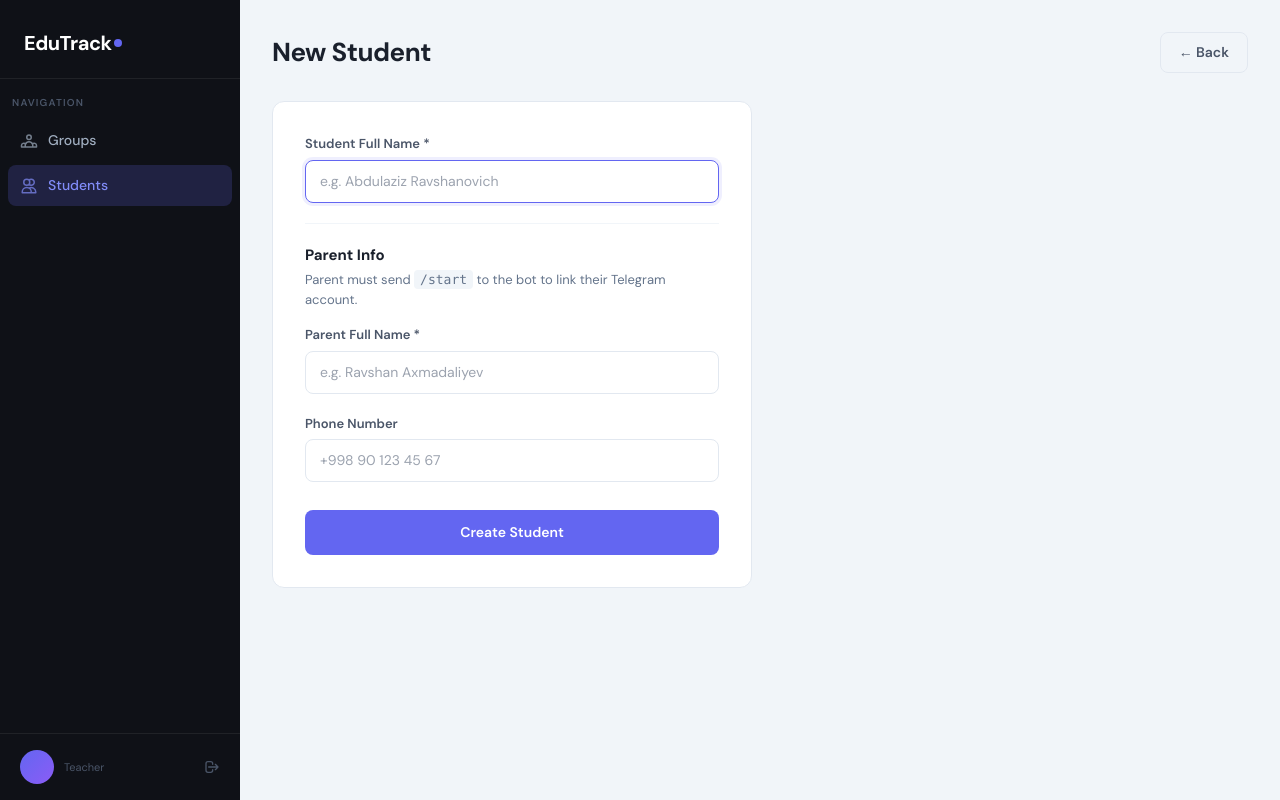
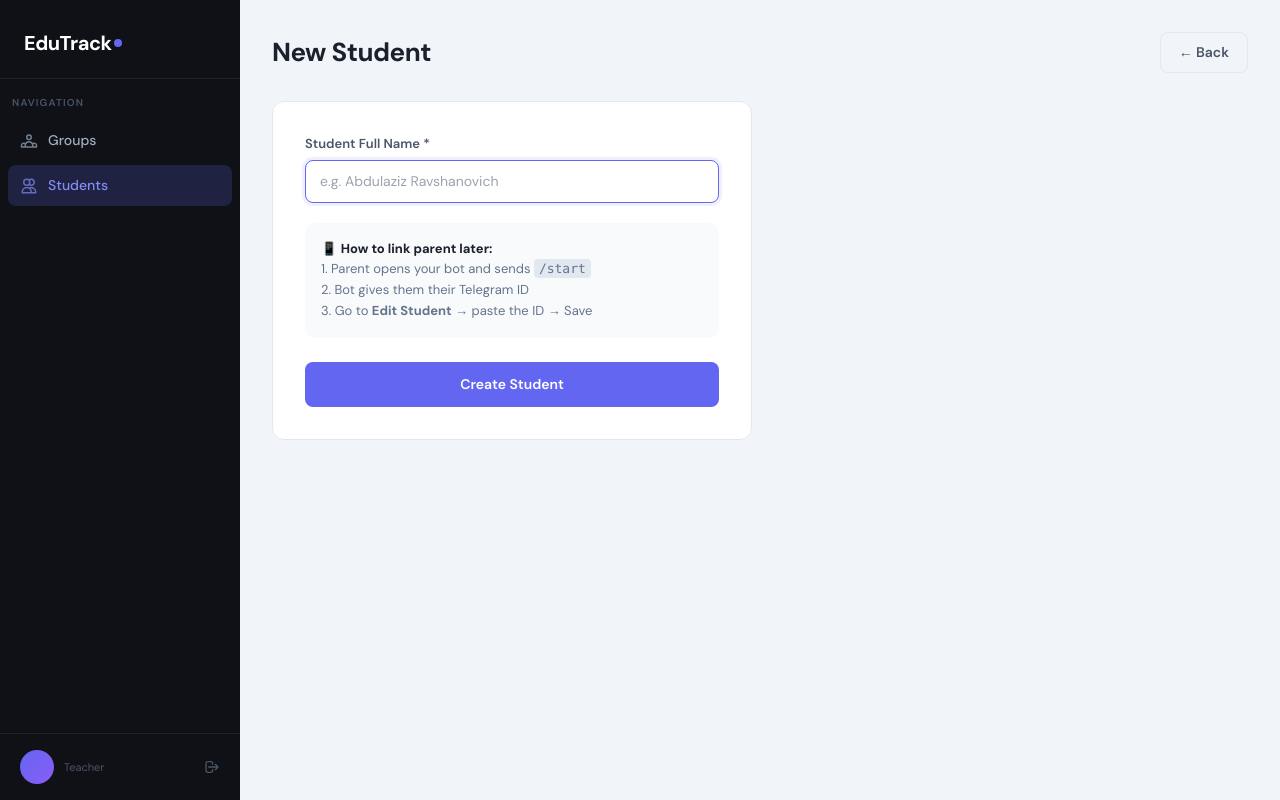
Before and after one commit to abbosmath/Student-Monitoring, a Django app: page /students/create/ in a window 1280 px wide. Run offline with Django 5.2, Linux system fonts and the light colour scheme; the visitor is signed in with stand-in values (Sample User, id 1); parts of the project's set-up code (start-up, migrations or seed data) failed here and were passed over; some libraries are stand-ins or nearby versions.

Commit message:
Parent creation conflict resolved!

```diff
--- a/backend/config/settings.py
+++ b/backend/config/settings.py
@@ -7,7 +7,7 @@ load_dotenv()
 BASE_DIR = Path(__file__).resolve().parent.parent
 
 SECRET_KEY = os.getenv("SECRET_KEY", "django-insecure-change-me-in-production")
-BOT_TOKEN = os.getenv("BOT_TOKEN")
+BOT_TOKEN = "8725934017:AAHFOIn41bvQi51mwtVnggcKIi1gZTDPzAw"
 WEBHOOK_URL = os.getenv("WEBHOOK_URL", "")  # e.g. https://yourapp.railway.app
 
 DEBUG = os.getenv("DEBUG", "True") == "True"
--- a/backend/students/views/students.py
+++ b/backend/students/views/students.py
@@ -46,10 +46,7 @@ def students_list(request):
 def student_create(request):
     if request.method == "POST":
         full_name = request.POST.get("full_name")
-        parent_name = request.POST.get("parent_name", "")
-        parent_phone = request.POST.get("parent_phone", "")
-        parent = Parent.objects.create(full_name=parent_name, phone=parent_phone)
-        Student.objects.create(full_name=full_name, parent=parent)
+        Student.objects.create(full_name=full_name, parent=None)
         return redirect("students_list")
     return render(request, "students/create.html")
 
--- a/backend/templates/students/create.html
+++ b/backend/templates/students/create.html
@@ -14,20 +14,11 @@
       <input name="full_name" type="text" class="input" placeholder="e.g. Abdulaziz Ravshanovich" required autofocus>
     </div>
 
-    <div style="margin-bottom:8px;margin-top:8px;padding-top:20px;border-top:1px solid #f1f5f9;">
-      <div style="font-size:15px;font-weight:700;color:#1a202c;margin-bottom:4px;">Parent Info</div>
-      <div style="font-size:13px;color:#64748b;margin-bottom:16px;">
-        Parent must send <code style="background:#f1f5f9;padding:2px 6px;border-radius:4px;">/start</code> to the bot to link their Telegram account.
-      </div>
-    </div>
-
-    <div style="margin-bottom:20px;">
-      <label class="label">Parent Full Name *</label>
-      <input name="parent_name" type="text" class="input" placeholder="e.g. Ravshan Axmadaliyev" required>
-    </div>
-    <div style="margin-bottom:28px;">
-      <label class="label">Phone Number</label>
-      <input name="parent_phone" type="text" class="input" placeholder="+998 90 123 45 67">
+    <div style="background:#f8fafc;border-radius:10px;padding:16px;margin-bottom:24px;font-size:13px;color:#64748b;line-height:1.6;">
+      📱 <strong style="color:#1a202c;">How to link parent later:</strong><br>
+      1. Parent opens your bot and sends <code style="background:#e2e8f0;padding:2px 5px;border-radius:4px;">/start</code><br>
+      2. Bot gives them their Telegram ID<br>
+      3. Go to <strong>Edit Student</strong> → paste the ID → Save
     </div>
 
     <button type="submit" class="btn btn-primary" style="width:100%;justify-content:center;padding:12px;">
```
